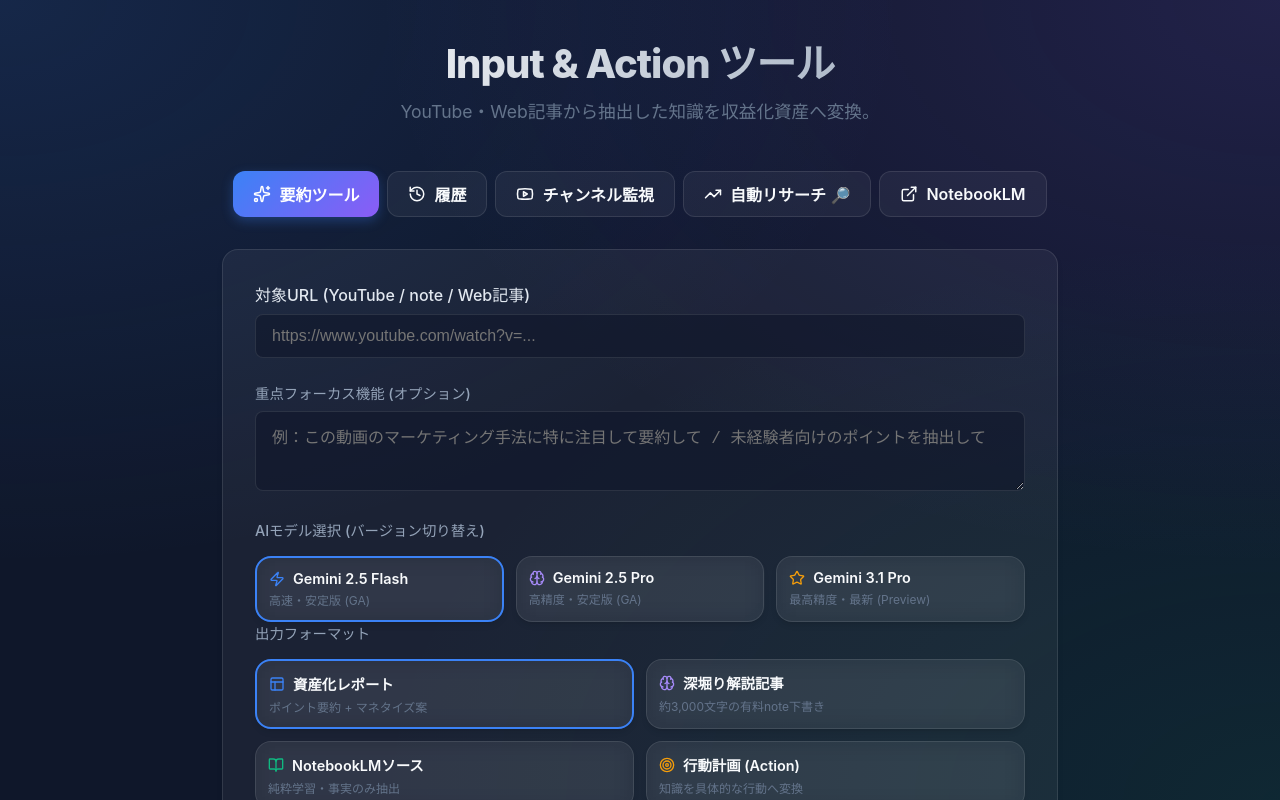
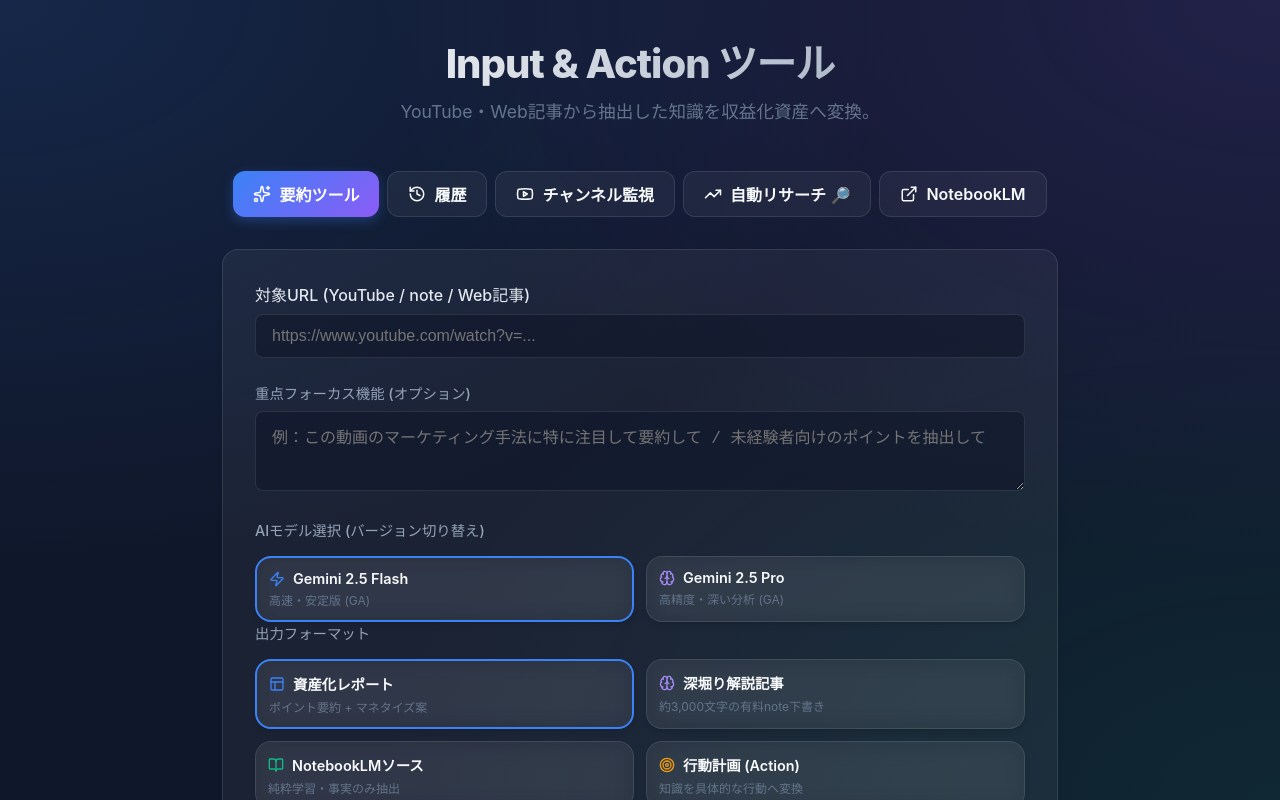
Before and after one commit to makutadasu/skillup, a Next.js app: page / in a window 1280 px wide. Shown: the top 800 px of the page. Built offline with nearby package versions, Linux system fonts and the light colour scheme.

Commit message:
fix: remove unavailable gemini-3.1-pro-preview, keep 2.5 Flash/Pro only

```diff
--- a/src/app/page.tsx
+++ b/src/app/page.tsx
@@ -581,7 +581,7 @@
               <label style={{ display: 'block', marginBottom: '1rem', fontWeight: 500, color: '#94a3b8', fontSize: '0.9rem' }}>
                 AIモデル選択 (バージョン切り替え)
               </label>
-              <div style={{ display: 'grid', gridTemplateColumns: 'repeat(3, 1fr)', gap: '12px' }}>
+              <div className="grid-2">
                 <div
                   className={`glass-panel hover-scale ${modelType === 'gemini-2.5-flash' ? 'selected-model' : ''}`}
                   onClick={() => setModelType('gemini-2.5-flash')}
@@ -602,18 +602,7 @@
                     <Brain size={16} color="#a78bfa" />
                     <span style={{ fontSize: '0.9rem', fontWeight: 600 }}>Gemini 2.5 Pro</span>
                   </div>
-                  <p style={{ fontSize: '0.75rem', color: 'var(--secondary)', margin: 0 }}>高精度・安定版 (GA)</p>
-                </div>
-                <div
-                  className={`glass-panel hover-scale ${modelType === 'gemini-3.1-pro-preview' ? 'selected-model' : ''}`}
-                  onClick={() => setModelType('gemini-3.1-pro-preview')}
-                  style={{ padding: '12px', cursor: 'pointer', border: modelType === 'gemini-3.1-pro-preview' ? '2px solid #f59e0b' : undefined }}
-                >
-                  <div style={{ display: 'flex', alignItems: 'center', gap: '8px', marginBottom: '4px' }}>
-                    <Star size={16} color="#f59e0b" />
-                    <span style={{ fontSize: '0.9rem', fontWeight: 600 }}>Gemini 3.1 Pro</span>
-                  </div>
-                  <p style={{ fontSize: '0.75rem', color: 'var(--secondary)', margin: 0 }}>最高精度・最新 (Preview)</p>
+                  <p style={{ fontSize: '0.75rem', color: 'var(--secondary)', margin: 0 }}>高精度・深い分析 (GA)</p>
                 </div>
               </div>
 
--- a/src/types/gemini.ts
+++ b/src/types/gemini.ts
@@ -1,7 +1,6 @@
 export type GeminiModelType =
     | 'gemini-2.5-pro' // 安定版・高精度 (GA)
-    | 'gemini-2.5-flash' // 安定版・高速 (GA)
-    | 'gemini-3.1-pro-preview'; // 最新・最高精度 (Preview)
+    | 'gemini-2.5-flash'; // 安定版・高速 (GA)
 
 export interface SummaryRequest {
     url: string;
```
